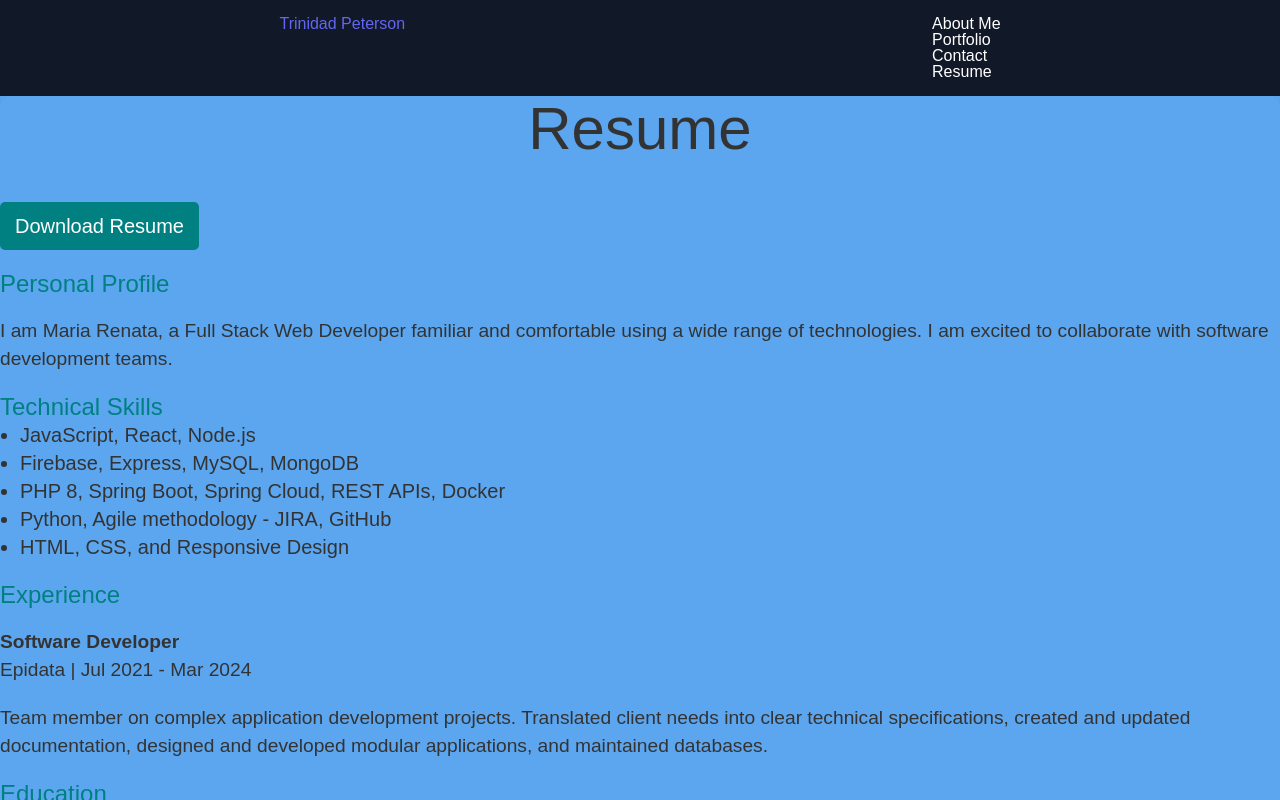
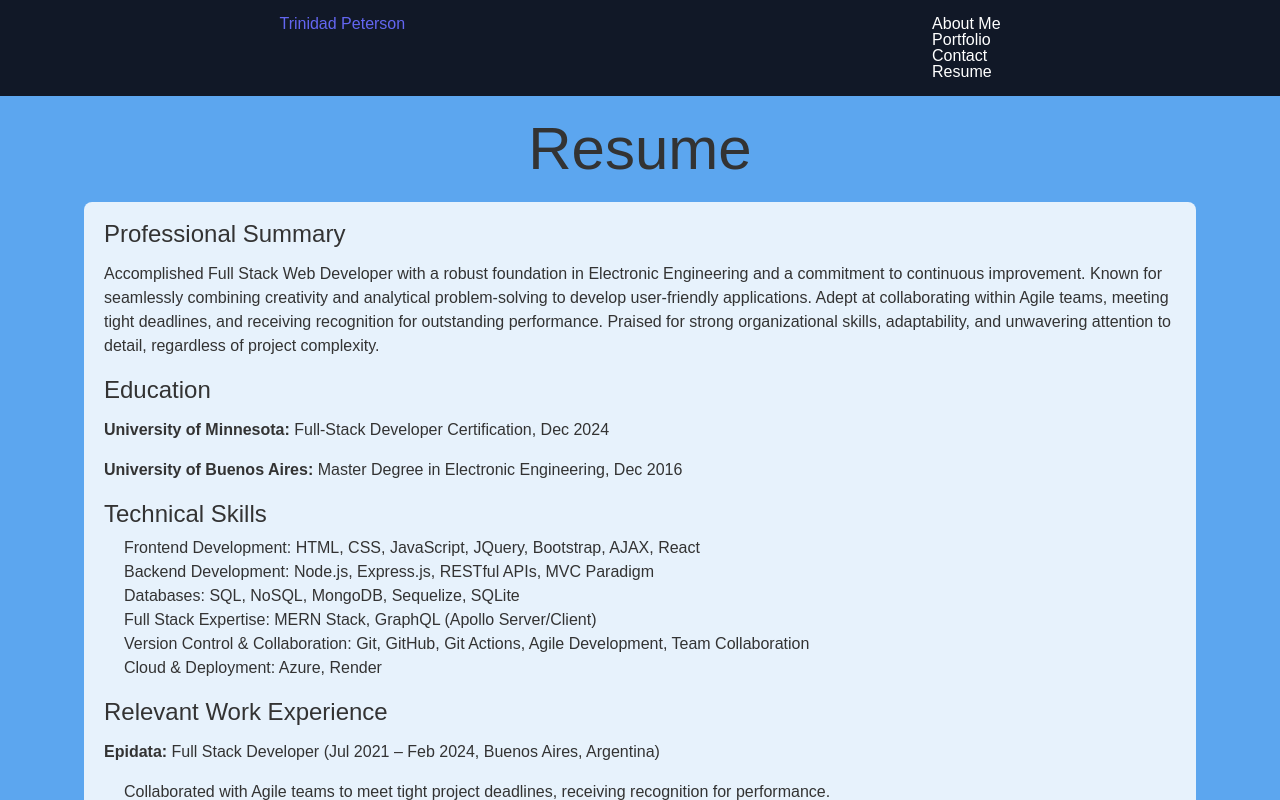
Before and after one commit to Trinigch/react-portfolio, a React (Vite) app: page / in a window 1280 px wide. Both pictures are taken after a click on the item "Resume". Shown: the top 800 px of the page. Built offline with nearby package versions, Linux system fonts and the light colour scheme.

Commit message:
improving resumedownload

```diff
--- a/src/pages/Resume.tsx
+++ b/src/pages/Resume.tsx
@@ -1,112 +1,171 @@
 import styled from 'styled-components';
+import jsPDF from 'jspdf';
 
 export default function Resume() {
-  const Container = styled.div`
-  width: 100%; /* Asegura que el contenedor ocupe todo el ancho */
-  margin: auto; /* Centra el contenedor */
-  border-radius: 10px;
-  box-shadow: 0 4px 8px rgba(0, 0, 0, 0.2);
-  display: flex;
-  overflow: hidden;
-`;
+  const generatePDF = () => {
+    const doc = new jsPDF();
+    doc.setFont('Helvetica', 'normal');
 
-const Paragraph = styled.p`
-  font-size: 1.2rem; /* Aumenta el tamaño de la fuente */
-  margin-bottom: 16px; /* Agrega espacio entre los párrafos */
-`;
-  const SectionTitle = styled.h2`
-    font-size: 1.5rem;
-    margin-top: 20px;
-    color: teal;
-  `;
+    // Título
+    doc.setFontSize(18);
+    doc.text("Trinidad Peterson", 20, 20);
+    doc.setFontSize(12);
+    doc.text("trinigch@gmail.com", 20, 30);
+    doc.text("Minneapolis, MN", 20, 35);
 
-  const SkillsList = styled.ul`
-    list-style-type: disc;
-    margin-left: 20px;
-  `;
+    // Separador
+    doc.line(20, 50, 190, 50);
 
-  const DownloadLink = styled.a`
-    display: inline-block;
-    margin-top: 20px;
-    padding: 10px 15px;
-    background-color: teal;
-    color: #fff;
-    border-radius: 5px;
-    text-align: center;
-    text-decoration: none;
+    // Resumen profesional
+    doc.setFontSize(16);
+    doc.text("Professional Summary", 20, 60);
+    doc.setFontSize(12);
+    doc.text(
+      "Accomplished Full Stack Web Developer with a robust foundation in Electronic Engineering and a commitment to continuous improvement. " +
+      "Known for seamlessly combining creativity and analytical problem-solving to develop user-friendly applications. Adept at collaborating within Agile teams, meeting tight deadlines, and receiving recognition for outstanding performance. Praised for strong organizational skills, adaptability, and unwavering attention to detail, regardless of project complexity.",
+      20, 70, { maxWidth: 170 }
+    );
 
-    &:hover {
-      background-color: darkcyan;
-    }
-  `;
+    // Educación
+    doc.setFontSize(16);
+    doc.text("Education", 20, 130);
+    doc.setFontSize(12);
+    doc.text("University of Minnesota", 20, 140);
+    doc.text("Full-Stack Developer Certification", 20, 145);
+    doc.text("December 2024", 20, 150);
+    doc.text("University of Buenos Aires", 20, 160);
+    doc.text("Master Degree in Electronic Engineering", 20, 165);
+    doc.text("December 2016", 20, 170);
 
-  const ContactInfo = styled.div`
-    margin-top: 20px;
-    font-size: 1.1rem;
-    line-height: 1.8;
-  `;
+    // Habilidades técnicas
+    doc.setFontSize(16);
+    doc.text("Technical Skills", 20, 180);
+    doc.setFontSize(12);
+    doc.text(
+      "Frontend Development: HTML, CSS, JavaScript, JQuery, Bootstrap, AJAX, React", 20, 190);
+    doc.text(
+      "Backend Development: Node.js, Express.js, RESTful APIs, MVC Paradigm", 20, 195);
+    doc.text(
+      "Databases: SQL, NoSQL, MongoDB, Sequelize, SQLite", 20, 200);
+    doc.text(
+      "Full Stack Expertise: MERN Stack, GraphQL (Apollo Server/Client)", 20, 205);
+    doc.text(
+      "Version Control & Collaboration: Git, GitHub, Git Actions, Agile Development, Team Collaboration", 20, 210);
+    doc.text(
+      "Cloud & Deployment: Azure, Render", 20, 215);
+
+    // Experiencia profesional
+    doc.setFontSize(16);
+    doc.text("Relevant Work Experience", 20, 230);
+    doc.setFontSize(12);
+    doc.text("Epidata", 20, 240);
+    doc.text("Full Stack Developer", 20, 245);
+    doc.text("Buenos Aires, Argentina", 20, 250);
+    doc.text("Jul 2021 – Feb 2024", 20, 255);
+    doc.text(
+      "- Collaborated with Agile teams, receiving recognition for performance.", 20, 260, { maxWidth: 170 }
+    );
+    doc.text(
+      "- Enhanced code quality and maintainability by implementing best practices.", 20, 265, { maxWidth: 170 }
+    );
+    doc.text(
+      "- Demonstrated exceptional organizational and time-management skills.", 20, 270, { maxWidth: 170 }
+    );
+
+    // Descargar PDF
+    doc.save("Trinidad_Peterson_Resume.pdf");
+  };
 
   return (
     <Container>
-     <div className="min-h-screen w-screen flex items-center justify-center">
-      <h1 className="text-4xl font-bold">Resume</h1>
-      <p className="mt-4 text-lg">
-
-      <DownloadLink href="/path/to/resume.pdf" download>
-        Download Resume
-      </DownloadLink>
-
-      <SectionTitle>Personal Profile</SectionTitle>
-      <Paragraph>
-        I am Maria Renata, a Full Stack Web Developer familiar and comfortable using a wide range of
-        technologies. I am excited to collaborate with software development teams.
-      </Paragraph>
-
-      <SectionTitle>Technical Skills</SectionTitle>
-      <SkillsList>
-        <li>JavaScript, React, Node.js</li>
-        <li>Firebase, Express, MySQL, MongoDB</li>
-        <li>PHP 8, Spring Boot, Spring Cloud, REST APIs, Docker</li>
-        <li>Python, Agile methodology - JIRA, GitHub</li>
-        <li>HTML, CSS, and Responsive Design</li>
-      </SkillsList>
-
-      <SectionTitle>Experience</SectionTitle>
-      <Paragraph>
-        <strong>Software Developer</strong> <br />
-        Epidata | Jul 2021 - Mar 2024
-      </Paragraph>
-      <Paragraph>
-        Team member on complex application development projects. Translated client needs into clear
-        technical specifications, created and updated documentation, designed and developed modular
-        applications, and maintained databases.
-      </Paragraph>
-
-      <SectionTitle>Education</SectionTitle>
-      <Paragraph>
-        <strong>Master’s Degree in Electronic Engineering</strong> <br />
-        University of Buenos Aires, 2016
-      </Paragraph>
-      <Paragraph>
-        <strong>Deep Learning Course</strong> <br />
-        Technological Institute ITBA, 2019 (102 hours)
-      </Paragraph>
-
-      <SectionTitle>Contact Me</SectionTitle>
-      <ContactInfo>
-        <p>MN, United States</p>
-        <p>+1 (651) 382-6116</p>
-        <p>
-          <a href="mailto:trinigch@gmail.com">trinigch@gmail.com</a>
-        </p>
-        <p>
-          <a href="https://www.linkedin.com/in/trinidad-peterson-3556421" target="_blank" rel="noopener noreferrer">
-            www.linkedin.com/in/trinidad-peterson-3556421
-          </a>
-        </p>
-      </ContactInfo>
-      </p>
-      </div>
+      <Title>Resume</Title>
+      <ResumeContent>
+        <Section>
+          <h2>Professional Summary</h2>
+          <p>
+            Accomplished Full Stack Web Developer with a robust foundation in Electronic Engineering and a commitment to continuous improvement. Known for seamlessly combining creativity and analytical problem-solving to develop user-friendly applications. Adept at collaborating within Agile teams, meeting tight deadlines, and receiving recognition for outstanding performance. Praised for strong organizational skills, adaptability, and unwavering attention to detail, regardless of project complexity.
+          </p>
+        </Section>
+        <Section>
+          <h2>Education</h2>
+          <p><strong>University of Minnesota:</strong> Full-Stack Developer Certification, Dec 2024</p>
+          <p><strong>University of Buenos Aires:</strong> Master Degree in Electronic Engineering, Dec 2016</p>
+        </Section>
+        <Section>
+          <h2>Technical Skills</h2>
+          <ul>
+            <li>Frontend Development: HTML, CSS, JavaScript, JQuery, Bootstrap, AJAX, React</li>
+            <li>Backend Development: Node.js, Express.js, RESTful APIs, MVC Paradigm</li>
+            <li>Databases: SQL, NoSQL, MongoDB, Sequelize, SQLite</li>
+            <li>Full Stack Expertise: MERN Stack, GraphQL (Apollo Server/Client)</li>
+            <li>Version Control & Collaboration: Git, GitHub, Git Actions, Agile Development, Team Collaboration</li>
+            <li>Cloud & Deployment: Azure, Render</li>
+          </ul>
+        </Section>
+        <Section>
+          <h2>Relevant Work Experience</h2>
+          <p><strong>Epidata:</strong> Full Stack Developer (Jul 2021 – Feb 2024, Buenos Aires, Argentina)</p>
+          <ul>
+            <li>Collaborated with Agile teams to meet tight project deadlines, receiving recognition for performance.</li>
+            <li>Enhanced code quality and maintainability by implementing best practices.</li>
+            <li>Demonstrated exceptional organizational and time-management skills.</li>
+          </ul>
+        </Section>
+      </ResumeContent>
+      <DownloadButton onClick={generatePDF}>Download Resume</DownloadButton>
     </Container>
   );
 }
+
+// Estilos
+const Container = styled.div`
+  width: 90%;
+  margin: auto;
+  padding: 20px;
+`;
+
+const Title = styled.h1`
+  text-align: center;
+`;
+
+const ResumeContent = styled.div`
+  margin-top: 20px;
+  padding: 20px;
+  background: rgba(255, 255, 255, 0.85);
+  border-radius: 8px;
+`;
+
+const Section = styled.div`
+  margin-bottom: 20px;
+
+  h2 {
+    font-size: 1.5rem;
+    margin-bottom: 10px;
+  }
+
+  p, li {
+    font-size: 1rem;
+    line-height: 1.5;
+  }
+
+  ul {
+    margin-left: 20px;
+  }
+`;
+
+const DownloadButton = styled.button`
+  margin-top: 20px;
+  display: block;
+  margin-left: auto;
+  margin-right: auto;
+  padding: 10px 20px;
+  background-color: #007bff;
+  color: #fff;
+  border: none;
+  border-radius: 5px;
+  cursor: pointer;
+
+  &:hover {
+    background-color: #0056b3;
+  }
+`;
```
